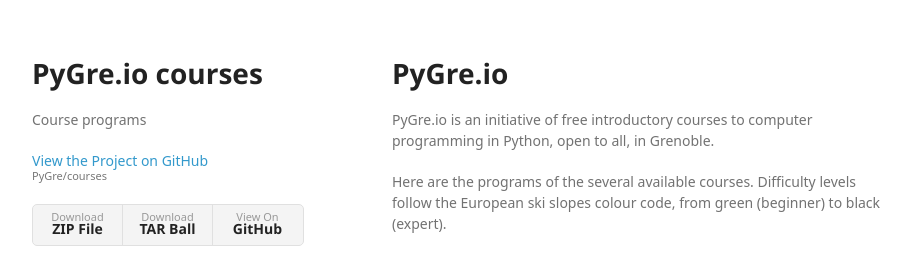
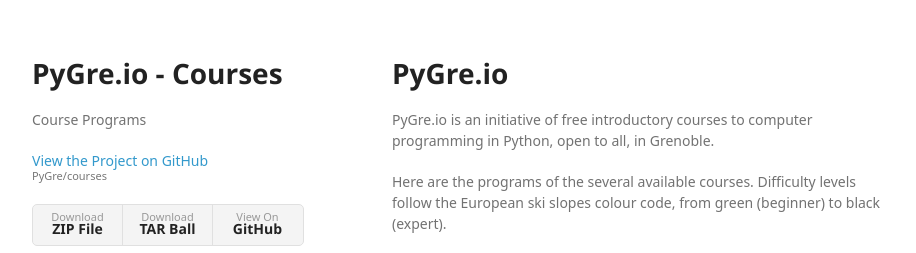
Before and after one commit to PyGre/courses, a Jekyll site: the page built from index.md, in a window 1280 px wide. Shown: the top 253 px of the page, without its empty margins (178-1094 px from the left). Built offline with Jekyll 4.4.1, drawn with Linux system fonts in a browser that asks for light colours; some web fonts are replaced.

Commit message:
Minor edits.

```diff
--- a/_layouts/index.html
+++ b/_layouts/index.html
@@ -15,8 +15,8 @@
   <body>
     <div class="wrapper">
       <header>
-        <h1>PyGre.io courses</h1>
-        <p>Course programs</p>
+        <h1>PyGre.io - Courses</h1>
+        <p>Course Programs</p>
         <p class="view"><a href="https://github.com/PyGre/courses">View the Project on GitHub <small>PyGre/courses</small></a></p>
         <ul>
           <li><a href="https://github.com/PyGre/courses/zipball/master">Download <strong>ZIP File</strong></a></li>
```
